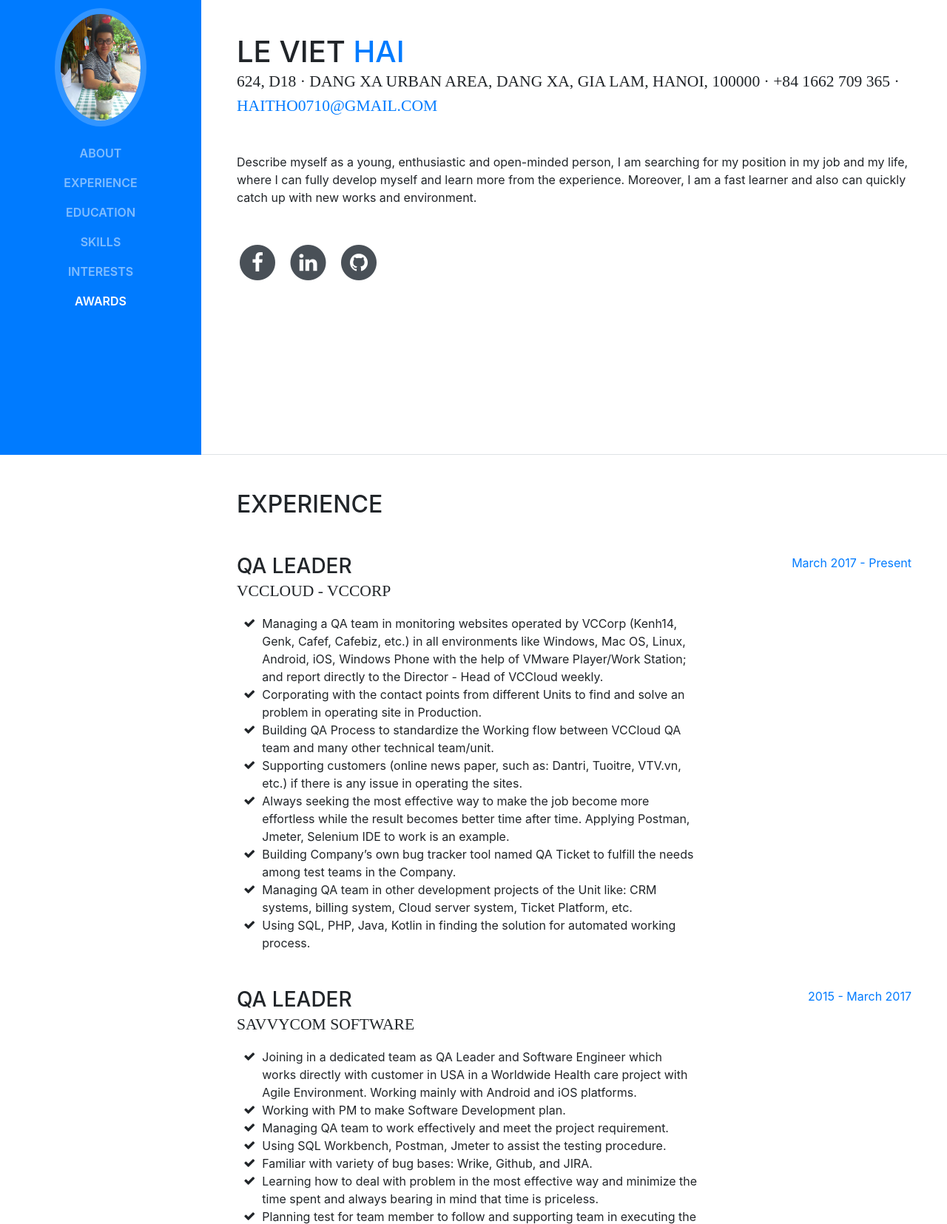
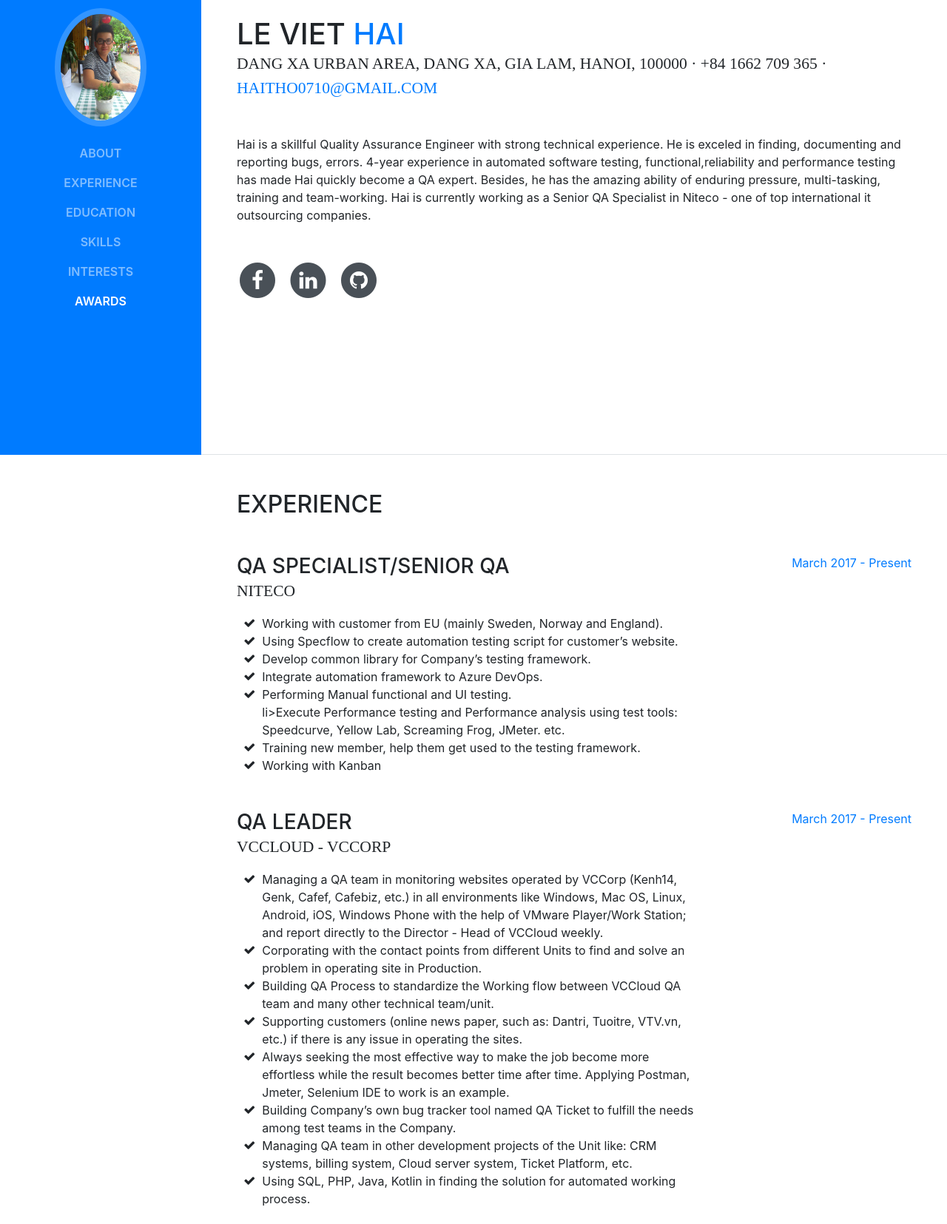
Before and after one commit to hailee0710/resume, a website with bundled scripts: page index.html in a window 1280 px wide. Shown: the part 185-1840 px from the top of the page at 74% size. Built offline with nearby package versions, Linux system fonts and the light colour scheme; a web font is replaced by a local one.

Commit message:
Update Niteco

```diff
--- a/index.html
+++ b/index.html
@@ -68,10 +68,10 @@
           <h1 class="mb-0">Le Viet
             <span class="text-primary">Hai</span>
           </h1>
-          <div class="subheading mb-5">624, D18 · Dang Xa Urban area, Dang Xa, Gia Lam, Hanoi, 100000 · +84 1662 709 365 ·
+          <div class="subheading mb-5">Dang Xa Urban area, Dang Xa, Gia Lam, Hanoi, 100000 · +84 1662 709 365 ·
             <a href="mailto:name@email.com">haitho0710@gmail.com</a>
           </div>
-          <p class="mb-5">Describe myself as a young, enthusiastic and open-minded person, I am searching for my position in my job and my life, where I can fully develop myself and learn more from the experience. Moreover, I am a fast learner and also can quickly catch up with new works and environment.</p>
+          <p class="mb-5">Hai is a skillful Quality Assurance Engineer with strong technical experience. He is exceled in finding, documenting and reporting bugs, errors. 4-year experience in automated software testing, functional,reliability and performance testing has made Hai quickly become a QA expert. Besides, he has the amazing ability of enduring pressure, multi-tasking, training and team-working. Hai is currently working as a Senior QA Specialist in Niteco - one of top international it outsourcing companies.</p>
           <ul class="list-inline list-social-icons mb-0">
             <li class="list-inline-item">
               <a href="https://www.facebook.com/haitho0710" target="_blank">
@@ -105,6 +105,27 @@
         <div class="my-auto">
           <h2 class="mb-5">Experience</h2>
 
+	<div class="resume-item d-flex flex-column flex-md-row mb-5">
+            <div class="resume-content mr-auto">
+              <h3 class="mb-0">QA Specialist/Senior QA</h3>
+              <div class="subheading mb-3">Niteco</div>
+              <ul class="fa-ul mb-0">
+            <li>
+		<i class="fa-li fa fa-check"></i>Working with customer from EU (mainly Sweden, Norway and England).</li>
+            <li><i class="fa-li fa fa-check"></i>Using Specflow to create automation testing script for customer’s website.</li>
+            <li><i class="fa-li fa fa-check"></i>Develop common library for Company’s testing framework.</li>
+	<li><i class="fa-li fa fa-check"></i>Integrate automation framework to Azure DevOps.</li>
+            <li><i class="fa-li fa fa-check"></i>Performing Manual functional and UI testing.</li>
+		li><i class="fa-li fa fa-check"></i>Execute Performance testing and Performance analysis using test tools: Speedcurve, Yellow Lab, Screaming Frog, JMeter. etc.</li>
+       <li><i class="fa-li fa fa-check"></i>Training new member, help them get used to the testing framework.</li>
+		<li><i class="fa-li fa fa-check"></i>Working with Kanban</li>
+</ul>
+            </div>
+            <div class="resume-date text-md-right">
+              <span class="text-primary">March 2017 - Present</span>
+            </div>
+          </div>
+
           <div class="resume-item d-flex flex-column flex-md-row mb-5">
             <div class="resume-content mr-auto">
               <h3 class="mb-0">QA Leader</h3>
@@ -128,7 +149,7 @@
 
           <div class="resume-item d-flex flex-column flex-md-row mb-5">
             <div class="resume-content mr-auto">
-              <h3 class="mb-0">QA Leader</h3>
+              <h3 class="mb-0">Senior QA/QA Leader</h3>
               <div class="subheading mb-3">Savvycom Software</div>
               <ul class="fa-ul mb-0">
             <li>
```
